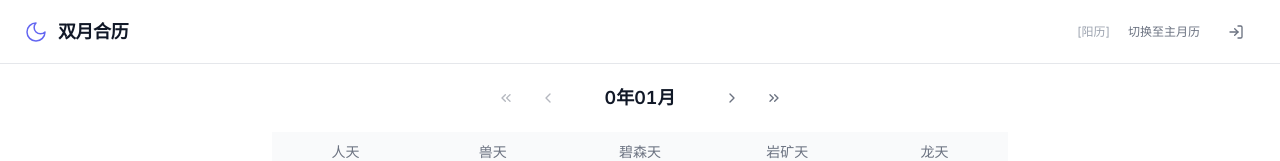
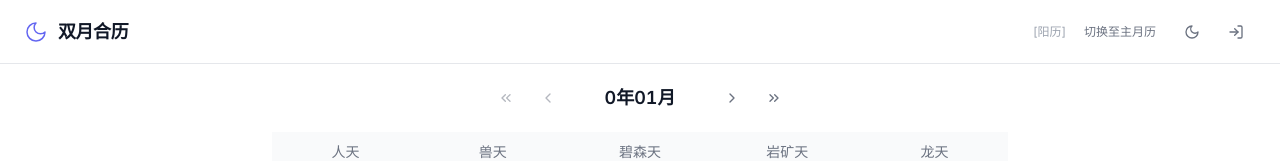
Before and after one commit to ZoeyVirgin/dual-moon-calendar, a React (Vite) app: page / in a window 1280 px wide. Shown: the top 161 px of the page. Built offline with nearby package versions, Linux system fonts and the light colour scheme.

Commit message:
feat(theme): V1.3浅色/深色主题切换 - CSS变量覆盖+localStorage持久化

```diff
--- a/src/App.tsx
+++ b/src/App.tsx
@@ -6,12 +6,15 @@ import { Navigation } from '@/components/calendar/Navigation'
 import { ViewSwitcher } from '@/components/calendar/ViewSwitcher'
 import { DetailPanel } from '@/components/calendar/DetailPanel'
 import { AuthorGate } from '@/components/layout/AuthorGate'
+import { ThemeToggle } from '@/components/layout/ThemeToggle'
 import { useCalendarStore } from '@/store/useCalendarStore'
+import { useEffect } from 'react'
 
 function HeaderActions() {
   return (
     <div className="flex items-center gap-1">
       <ViewSwitcher />
+      <ThemeToggle />
       <AuthorGate />
     </div>
   )
@@ -19,6 +22,11 @@ function HeaderActions() {
 
 export default function App() {
   const viewMode = useCalendarStore((s) => s.viewMode)
+  const theme = useCalendarStore((s) => s.theme)
+
+  useEffect(() => {
+    document.documentElement.setAttribute('data-theme', theme)
+  }, [theme])
 
   return (
     <ErrorBoundary>
--- /dev/null
+++ b/src/components/layout/ThemeToggle.tsx
@@ -0,0 +1,18 @@
+import { Button } from '@/components/ui/Button'
+import { useCalendarStore } from '@/store/useCalendarStore'
+import { Sun, Moon } from 'lucide-react'
+
+export function ThemeToggle() {
+  const theme = useCalendarStore((s) => s.theme)
+  const toggleTheme = useCalendarStore((s) => s.toggleTheme)
+
+  return (
+    <Button
+      variant="ghost"
+      size="sm"
+      icon={theme === 'light' ? <Moon className="h-4 w-4" /> : <Sun className="h-4 w-4" />}
+      onClick={toggleTheme}
+      aria-label={theme === 'light' ? '切换至深色模式' : '切换至浅色模式'}
+    />
+  )
+}
--- a/src/store/useCalendarStore.ts
+++ b/src/store/useCalendarStore.ts
@@ -1,5 +1,13 @@
 import { create } from 'zustand'
 import type { ViewMode } from '@/types/calendar'
+
+function loadTheme(): 'light' | 'dark' {
+  try {
+    const saved = localStorage.getItem('dual-moon-calendar-theme')
+    if (saved === 'dark' || saved === 'light') return saved
+  } catch { /* noop */ }
+  return 'light'
+}
 
 interface CalendarState {
   viewMode: ViewMode
@@ -7,6 +15,7 @@ interface CalendarState {
   currentMonth: number
   selectedAbs: number | null
   isDetailPanelOpen: boolean
+  theme: 'light' | 'dark'
 
   setViewMode: (mode: ViewMode) => void
   navigateMonth: (direction: 'prev' | 'next') => void
@@ -14,6 +23,7 @@ interface CalendarState {
   selectDate: (abs: number) => void
   clearSelection: () => void
   toggleDetailPanel: () => void
+  toggleTheme: () => void
 }
 
 export const useCalendarStore = create<CalendarState>((set) => ({
@@ -22,6 +32,7 @@ export const useCalendarStore = create<CalendarState>((set) => ({
   currentMonth: 1,
   selectedAbs: null,
   isDetailPanelOpen: false,
+  theme: loadTheme(),
 
   setViewMode: (mode) => set({ viewMode: mode }),
 
@@ -46,4 +57,12 @@ export const useCalendarStore = create<CalendarState>((set) => ({
   clearSelection: () => set({ selectedAbs: null, isDetailPanelOpen: false }),
   toggleDetailPanel: () =>
     set((state) => ({ isDetailPanelOpen: !state.isDetailPanelOpen })),
+
+  toggleTheme: () =>
+    set((state) => {
+      const next = state.theme === 'light' ? 'dark' : 'light'
+      document.documentElement.setAttribute('data-theme', next)
+      localStorage.setItem('dual-moon-calendar-theme', next)
+      return { theme: next }
+    }),
 }))
--- a/src/styles/theme.css
+++ b/src/styles/theme.css
@@ -139,6 +139,26 @@ body {
   color: var(--accent-900);
 }
 
+/* ==========================================
+   深色主题（V1.3）
+   ========================================== */
+[data-theme='dark'] {
+  --bg-primary: #0F1119;
+  --bg-secondary: #1A1D2B;
+  --bg-tertiary: #252836;
+  --bg-active: #1E2030;
+  --text-primary: #EBECF0;
+  --text-secondary: #9BA1B0;
+  --text-tertiary: #6B7280;
+  --text-disabled: #4B505E;
+  --border-light: #2D3143;
+  --border-medium: #3D4258;
+  --shadow-sm: 0 1px 2px rgba(0, 0, 0, 0.3);
+  --shadow-md: 0 4px 6px -1px rgba(0, 0, 0, 0.4);
+  --shadow-lg: 0 10px 15px -3px rgba(0, 0, 0, 0.5);
+  --shadow-tooltip: 0 20px 25px -5px rgba(0, 0, 0, 0.6);
+}
+
 /* 焦点可见性（无障碍）*/
 :focus-visible {
   outline: 2px solid var(--accent-500);
```
Also changed, not shown: 1 other file (tests, documents, lock files or other folders).
